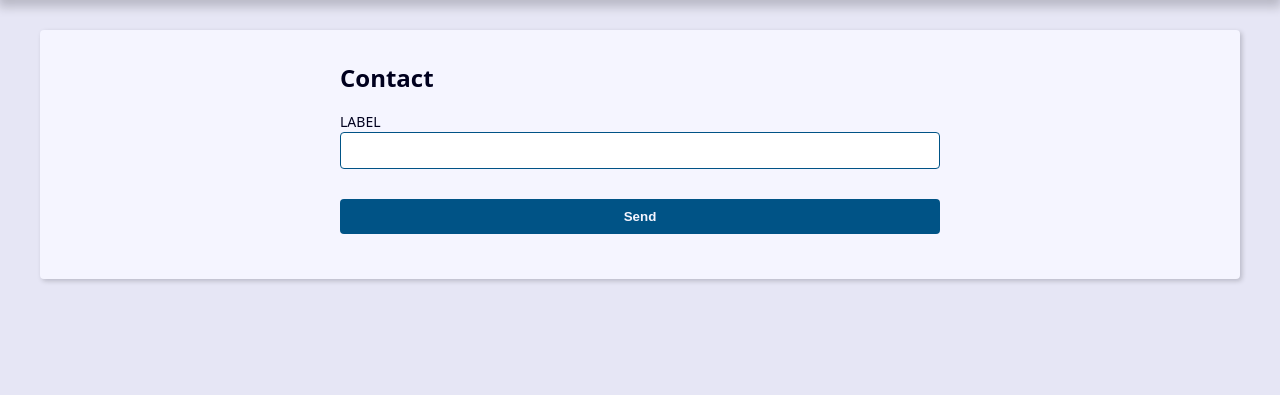
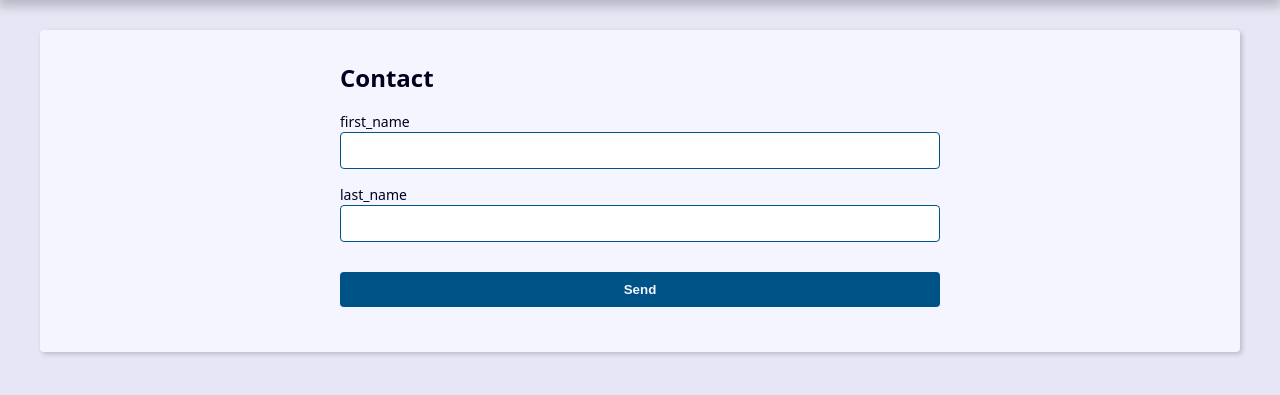
Before and after one commit to PabloAlves99/AgendaDjango, a Django app: page /contact/create/ in a window 1280 px wide. Shown: the part 239-634 px from the top of the page. Run offline with Django 5.2, Linux system fonts and the light colour scheme.

Commit message:
Update create.html

```diff
--- a/contact/templates/contact/create.html
+++ b/contact/templates/contact/create.html
@@ -6,15 +6,19 @@
     <h2>Contact</h2>
 
     <form
-      action=""
+      action="{% url "contact:create" %}"
       method="POST"
       enctype="multipart/form-data"
     >
-
+      {% csrf_token %}
       <div class="form-content">
         <div class="form-group">
-          <label for="id_first_name">LABEL</label>
+          <label for="id_first_name">first_name</label>
           <input type="text" name="first_name" maxlength="255" id="id_first_name">
+        </div>
+        <div class="form-group">
+          <label for="id_last_name">last_name</label>
+          <input type="text" name="last_name" maxlength="255" id="id_last_name">
         </div>
       </div>
 
```
